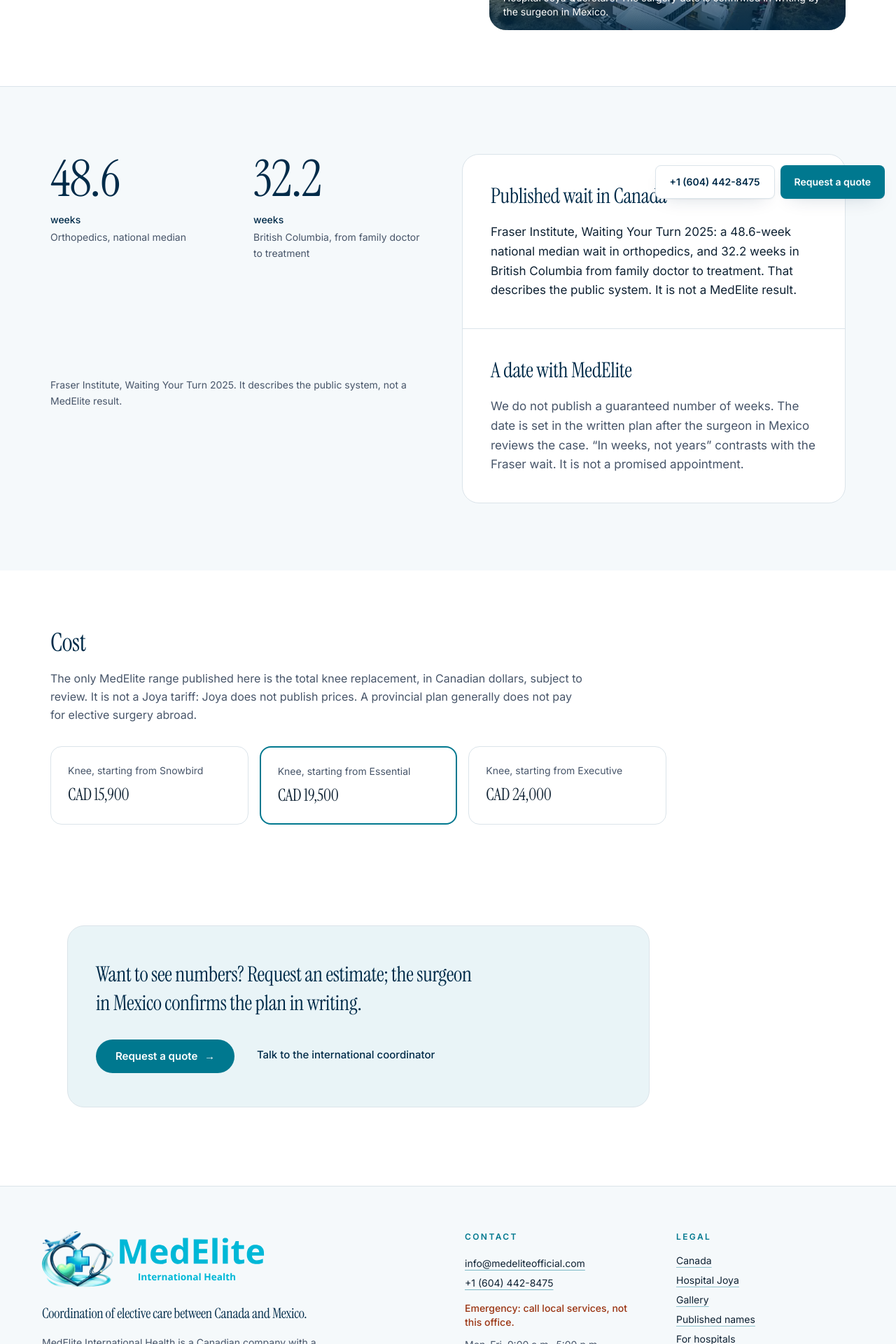
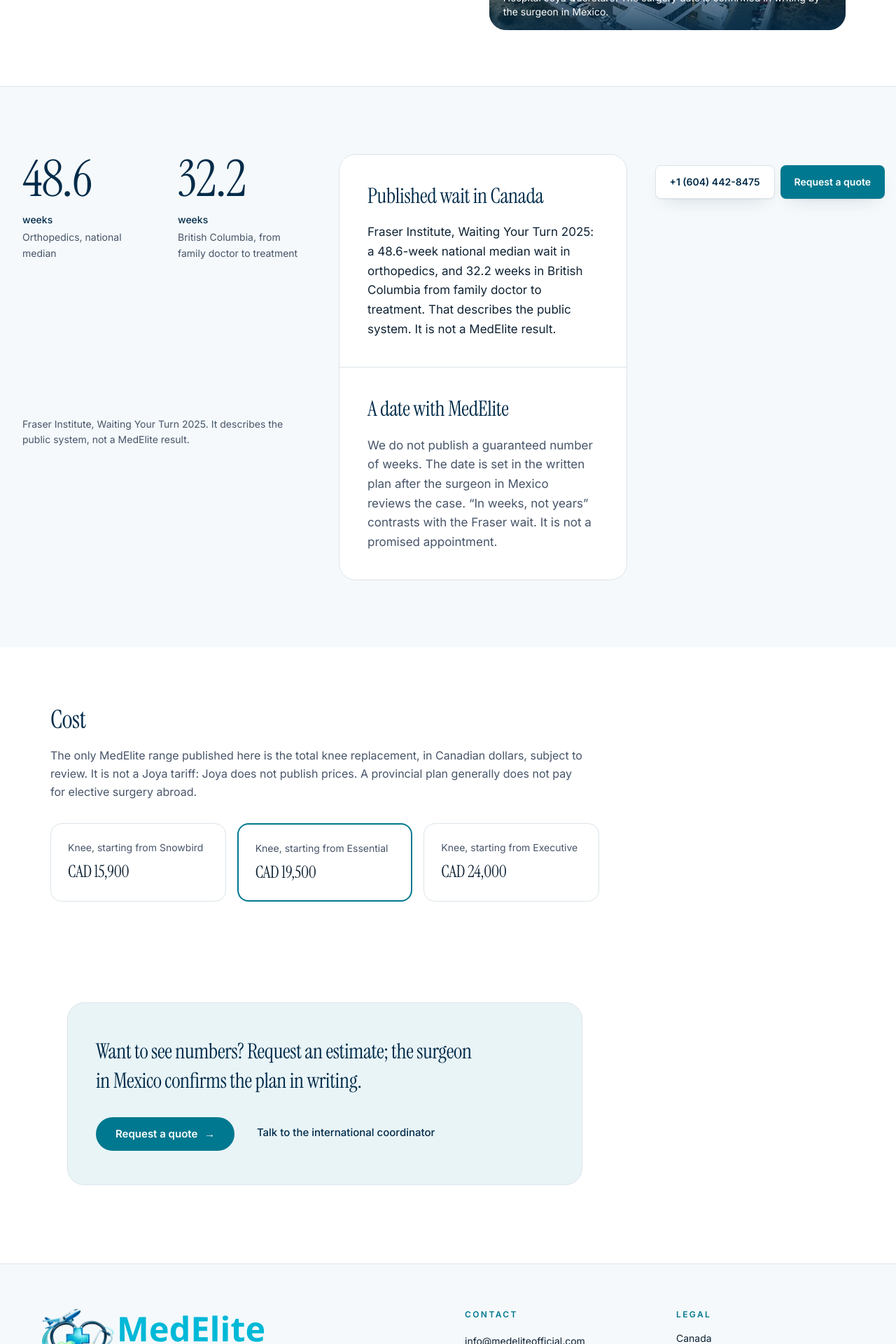
Before and after one commit to IngAdrianTapia/medelite, a React (Vite) app: page /en/comparar in a window 1280 px wide. Shown: the part 500-2420 px from the top of the page at 70% size. Built offline with nearby package versions, Linux system fonts and the light colour scheme.

Commit message:
Más margen a la derecha para que el botón de contacto no tape el texto en laptop y tablet

```diff
--- a/src/components/MapaRed.tsx
+++ b/src/components/MapaRed.tsx
@@ -49,7 +49,7 @@ export function MapaRed({ title, headingLevel = 3 }: { title?: string; headingLe
   if (!zone) return null;
 
   return (
-    <div className="grid gap-6 md:pr-72 lg:grid-cols-[minmax(0,1.35fr)_minmax(0,1fr)] lg:gap-10">
+    <div className="grid gap-6 md:pr-96 lg:grid-cols-[minmax(0,1.35fr)_minmax(0,1fr)] lg:gap-10">
       <div className="min-w-0">
         {title ? <Heading className="sr-only">{title}</Heading> : null}
         <div className="relative overflow-hidden rounded-3xl border border-line p-3 sm:p-6" style={{ background: "linear-gradient(180deg, #eef4f7 0%, #f7f4ee 100%)" }}>
--- a/src/pages/CanadaPage.tsx
+++ b/src/pages/CanadaPage.tsx
@@ -34,7 +34,7 @@ export function CanadaPage() {
           </div>
         </div>
       </header>
-      <section className="mx-auto max-w-[1200px] px-5 py-16 md:px-8 md:pr-72 md:py-24">
+      <section className="mx-auto max-w-[1200px] px-5 py-16 md:px-8 md:pr-96 md:py-24">
         <div className="grid gap-10 md:grid-cols-[minmax(0,0.9fr)_minmax(0,1.1fr)] md:gap-16">
           <h2 className="font-serif text-3xl leading-tight text-navy md:text-4xl">{chrome.cities}</h2>
           <ul className="divide-y divide-line border-y border-line">
--- a/src/pages/ComparePage.tsx
+++ b/src/pages/ComparePage.tsx
@@ -72,7 +72,7 @@ export function ComparePage() {
           </figure>
         </div>
       </header>
-      <section className="bg-ivory px-5 py-16 md:px-8 md:py-24">
+      <section className="bg-ivory px-5 py-16 md:px-8 md:pr-96 md:py-24">
         <div className="mx-auto grid max-w-[1136px] gap-10 lg:grid-cols-2">
           <div className="grid grid-cols-2 gap-8">
             <p>
@@ -99,7 +99,7 @@ export function ComparePage() {
           </div>
         </div>
       </section>
-      <section className="mx-auto max-w-[1200px] px-5 py-20 md:px-8 md:pr-72">
+      <section className="mx-auto max-w-[1200px] px-5 py-20 md:px-8 md:pr-96">
         <h2 className="font-serif text-3xl leading-tight md:text-4xl text-navy">{t.cost}</h2>
         <p className="mt-4 max-w-3xl leading-relaxed text-muted">{t.costBody}</p>
         <ul className="mt-8 grid gap-4 md:grid-cols-3">
@@ -108,7 +108,7 @@ export function ComparePage() {
           <li className="rounded-2xl border border-line bg-white p-6"><span className="block text-sm text-muted">{t.knee} Executive</span><span className="mt-2 block font-serif text-2xl">CAD {PACKAGE_BANDS.executive.low.toLocaleString("en-CA")}</span></li>
         </ul>
       </section>
-      <div className="mx-auto max-w-6xl px-5 pb-28 md:px-8 md:pr-72">
+      <div className="mx-auto max-w-6xl px-5 pb-28 md:px-8 md:pr-96">
         <PageCta />
       </div>
     </main>
--- a/src/pages/InsurancePage.tsx
+++ b/src/pages/InsurancePage.tsx
@@ -46,7 +46,7 @@ export function InsurancePage() {
           </figure>
         </div>
       </header>
-      <div className="mx-auto max-w-[1200px] px-5 py-16 md:px-8 md:pr-72 md:py-24">
+      <div className="mx-auto max-w-[1200px] px-5 py-16 md:px-8 md:pr-96 md:py-24">
         <ul className="grid grid-cols-2 overflow-hidden rounded-2xl border-t border-l border-line bg-white sm:grid-cols-3 lg:grid-cols-5">
           {INSURERS.map((name) => (
             <li key={name} className="flex min-h-16 items-center border-r border-b border-line px-4 py-3 text-[15px] font-medium text-navy">
--- a/src/pages/PreparePage.tsx
+++ b/src/pages/PreparePage.tsx
@@ -68,7 +68,7 @@ export function PreparePage() {
           </figure>
         </div>
       </header>
-      <div className="mx-auto max-w-[1200px] px-5 py-16 md:px-8 md:pr-72 md:py-24">
+      <div className="mx-auto max-w-[1200px] px-5 py-16 md:px-8 md:pr-96 md:py-24">
         <div className="grid gap-12 md:grid-cols-[minmax(0,0.9fr)_minmax(0,1.1fr)] md:gap-14">
           <section aria-labelledby="lista">
             <h2 id="lista" className="font-serif text-2xl text-navy md:text-3xl">{t.listTitle}</h2>
--- a/src/pages/RolePage.tsx
+++ b/src/pages/RolePage.tsx
@@ -60,7 +60,7 @@ export function RolePage() {
           </figure>
         </div>
       </header>
-      <div className="mx-auto max-w-[1200px] px-5 py-16 md:px-8 md:pr-72 md:py-24">
+      <div className="mx-auto max-w-[1200px] px-5 py-16 md:px-8 md:pr-96 md:py-24">
         <ol className="divide-y divide-line border-y border-line">
           {t.points.map((point, index) => (
             <li key={point} className="reveal grid gap-3 py-8 md:grid-cols-[8rem_1fr] md:gap-10 md:py-10">
--- a/src/pages/RoutePage.tsx
+++ b/src/pages/RoutePage.tsx
@@ -289,7 +289,7 @@ export function RoutePage() {
           </figure>
         </div>
       </header>
-      <div className="mx-auto grid max-w-[1200px] gap-10 px-5 py-12 md:pr-72 lg:grid-cols-[0.9fr_1.1fr]">
+      <div className="mx-auto grid max-w-[1200px] gap-10 px-5 py-12 md:pr-96 lg:grid-cols-[0.9fr_1.1fr]">
       <form className="grid h-fit gap-3 rounded-2xl bg-white p-6 shadow-premium print:hidden" onSubmit={(event) => event.preventDefault()}>
         <label className="grid gap-1 text-sm">
           {t.origin}
@@ -342,7 +342,7 @@ export function RoutePage() {
       </ol>
       </div>
 
-      <div className="mx-auto max-w-[1200px] px-5 md:px-8 md:pr-72 pb-28">
+      <div className="mx-auto max-w-[1200px] px-5 md:px-8 md:pr-96 pb-28">
       <section id="match" className="mt-10 rounded-2xl border border-line bg-white shadow-glass p-5">
         <h2 className="font-serif text-3xl leading-tight md:text-4xl text-navy">{t.match}</h2>
         <p className="mt-3 leading-relaxed">{t.why[match.why]}</p>
--- a/src/pages/SpecialtiesPage.tsx
+++ b/src/pages/SpecialtiesPage.tsx
@@ -91,7 +91,7 @@ export function SpecialtiesPage() {
           </figure>
         </div>
       </header>
-      <div className="mx-auto max-w-[1200px] px-5 md:px-8 md:pr-72 py-10">
+      <div className="mx-auto max-w-[1200px] px-5 md:px-8 md:pr-96 py-10">
       <p className="max-w-3xl text-sm text-muted">{t.more}</p>
       <ul className="mt-6 flex flex-wrap gap-2">
         {LINE_IDS.map((id) => (
```
